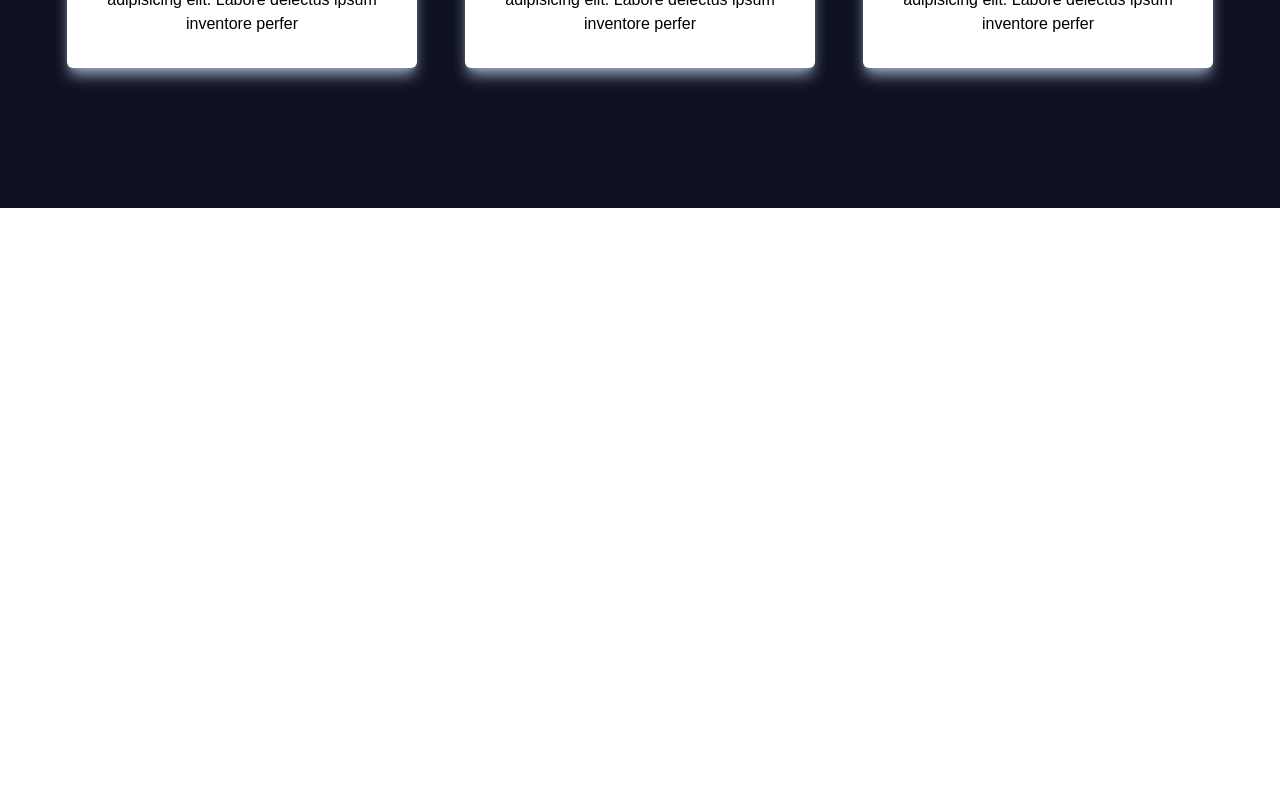
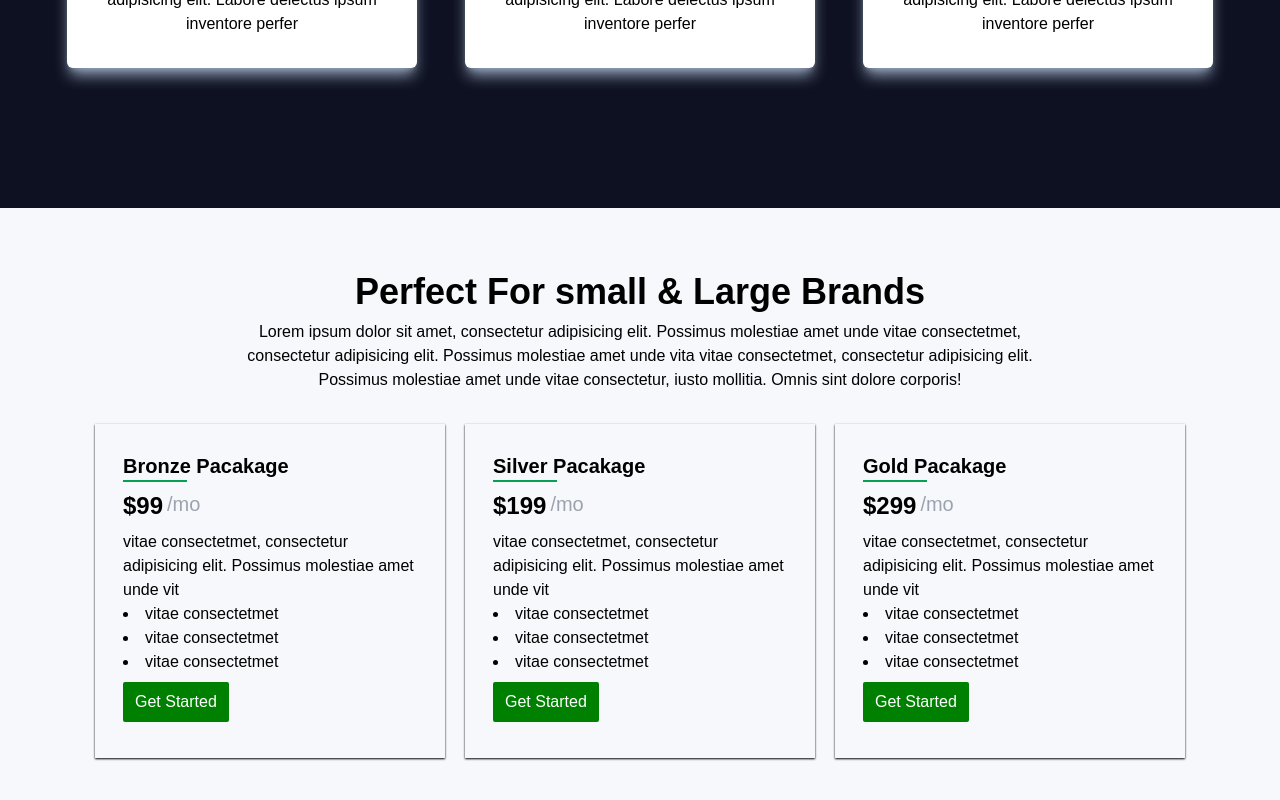
Before and after one commit to Skulldued/ReactProject, a React (Vite) app: page / in a window 1280 px wide. Shown: the part 2252-3052 px from the top of the page. Before the commit the page ends 2460 px from the top, so only its background shows below. Built offline with nearby package versions, Linux system fonts and the light colour scheme.

Commit message:
Pricing section also completed and responsive also

```diff
--- a/src/App.jsx
+++ b/src/App.jsx
@@ -4,6 +4,7 @@ import Hero from "./component/Hero";
 import Services from "./component/services";
 import About from "./component/about";
 import WorkingStp from "./component/WorkingStp";
+import Pricing from "./component/Pricing";
 const App = () => {
   return (
     <div className="font-primary  ">
@@ -12,6 +13,7 @@ const App = () => {
     <Services/>
       <About/>
       <WorkingStp/>
+      <Pricing/>
     </div>
   );
 };
--- a/src/component/Pricing.jsx
+++ b/src/component/Pricing.jsx
@@ -1,11 +1,59 @@
-import React from 'react'
+import React from "react";
+import PricingCard from "./PricingCard";
 
 const Pricing = () => {
   return (
-    <div>
-      Pricing
+    <div className="w-full bg-[#f7f8fc] pb-10 py-10 md:py-16  px-10">
+      <div className="container mx-auto">
+        <div className="flex justify-center ">
+          <div className="text-center w-[70%]">
+            <h2 className="text-4xl font-extrabold">
+              Perfect For small & Large Brands
+            </h2>
+            <p className="p-2">
+              Lorem ipsum dolor sit amet, consectetur adipisicing elit. Possimus
+              molestiae amet unde vitae consectetmet, consectetur adipisicing
+              elit. Possimus molestiae amet unde vita vitae consectetmet,
+              consectetur adipisicing elit. Possimus molestiae amet unde vitae
+              consectetur, iusto mollitia. Omnis sint dolore corporis!
+            </p>
+          </div>
+        </div>
+        <div className="flex md:flex-row flex-col justify-center my-6 gap-5">
+          <PricingCard
+            title="Bronze Pacakage"
+            price="$99"
+            month="/mo"
+            para=" vitae consectetmet, consectetur adipisicing elit. Possimus molestiae amet unde vit"
+            bullet1=" vitae consectetmet"
+            bullet2=" vitae consectetmet"
+            bullet3=" vitae consectetmet"
+            btnTxt="Get Started"
+          />
+          <PricingCard
+           title="Silver Pacakage"
+           price="$199"
+           month="/mo"
+           para=" vitae consectetmet, consectetur adipisicing elit. Possimus molestiae amet unde vit"
+           bullet1=" vitae consectetmet"
+           bullet2=" vitae consectetmet"
+           bullet3=" vitae consectetmet"
+           btnTxt="Get Started"
+           />
+          <PricingCard
+           title="Gold Pacakage"
+           price="$299"
+           month="/mo"
+           para=" vitae consectetmet, consectetur adipisicing elit. Possimus molestiae amet unde vit"
+           bullet1=" vitae consectetmet"
+           bullet2=" vitae consectetmet"
+           bullet3=" vitae consectetmet"
+           btnTxt="Get Started"
+           />
+        </div>
+      </div>
     </div>
-  )
-}
+  );
+};
 
-export default Pricing
+export default Pricing;
--- /dev/null
+++ b/src/component/PricingCard.jsx
@@ -0,0 +1,37 @@
+import React from "react";
+import { Link } from "react-router-dom";
+
+const PricingCard = ({
+  title,
+  price,
+  month,
+  para,
+  bullet1,
+  bullet2,
+  bullet3,
+  btnTxt,
+}) => {
+  return (
+    <div className="shadow-sm shadow-black w-[350px] p-7 ">
+      <div>
+        <h2 className="text-xl font-semibold">{title}</h2>
+        <hr className="w-16  border text-primary border-primary" />
+        <div className="flex my-2">
+          <h3 className="font-bold text-2xl ">{price}</h3>
+          <span className="text-gray-400 text-xl ps-1">{month}</span>
+        </div>
+        <p className="">{para}</p>
+        <ul className="list-inside list-disc">
+          <li>{bullet1}</li>
+          <li>{bullet2}</li>
+          <li>{bullet3}</li>
+        </ul>
+        <Link to="/contact" >
+          <button className="bg-buttonBg py-2 px-3 text-white my-2 rounded-sm">{btnTxt}</button>
+        </Link>
+      </div>
+    </div>
+  );
+};
+
+export default PricingCard;
```
